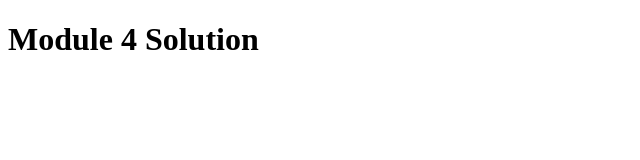
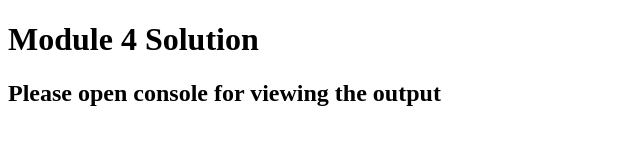
Before and after one commit to bharath-anagani/coursera-html-css-js, a plain HTML site: page module4_assignment/index.html in a window 1280 px wide. Shown: the whole page, without its empty margins (0-640 px from the left). Drawn offline with Linux system fonts and the light colour scheme.

Commit message:
add more specific html

```diff
--- a/module4_assignment/index.html
+++ b/module4_assignment/index.html
@@ -9,5 +9,6 @@
 </head>
 <body>
   <h1>Module 4 Solution</h1>
+  <h2>Please open console for viewing the output</h2>
 </body>
 </html>
```
